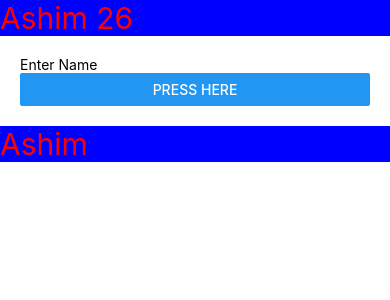
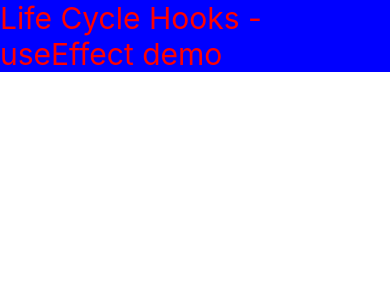
Before and after one commit to ashimaakash03/react-native-series, a React Native app: screen / in a window 390 px wide. Shown: the top 300 px of the page. Built offline with nearby package versions, Linux system fonts and the light colour scheme.

Commit message:
changed App component back to functional component from class component

```diff
--- a/App.tsx
+++ b/App.tsx
@@ -1,34 +1,15 @@
 import React, {useState, Component} from 'react';
-import { Text, View, StyleSheet, TextInput, Button, FlatList, ScrollView,  } from 'react-native';
-import Student from './components/Student.tsx'
+import { Text, View } from 'react-native';
 
-class App extends Component{
 
-    constructor(){
-        super();
-        this.state= {
-            name: 'Ashim',
-            age: 26
-        }
-    }
-
-    updateName(value){
-        this.setState({name: value});
-    }
-    render(){
+const App = ()=>{
         return(
             <View>
                 <Text style={{color:'#f00', backgroundColor:'#00f', fontSize:30}}>
-                    {this.state.name} {this.state.age}
+                    Life Cycle Hooks - useEffect demo
                 </Text>
-                <View style={{margin:20}}>
-                <TextInput placeholder='Enter Name' onChangeText={(text)=> this.updateName(text)}/>
-                <Button title='Press here'/>
-                </View>
-                <Student name={this.state.name}/>
             </View>
         )
-    }
 }
 
 export default App;
```
